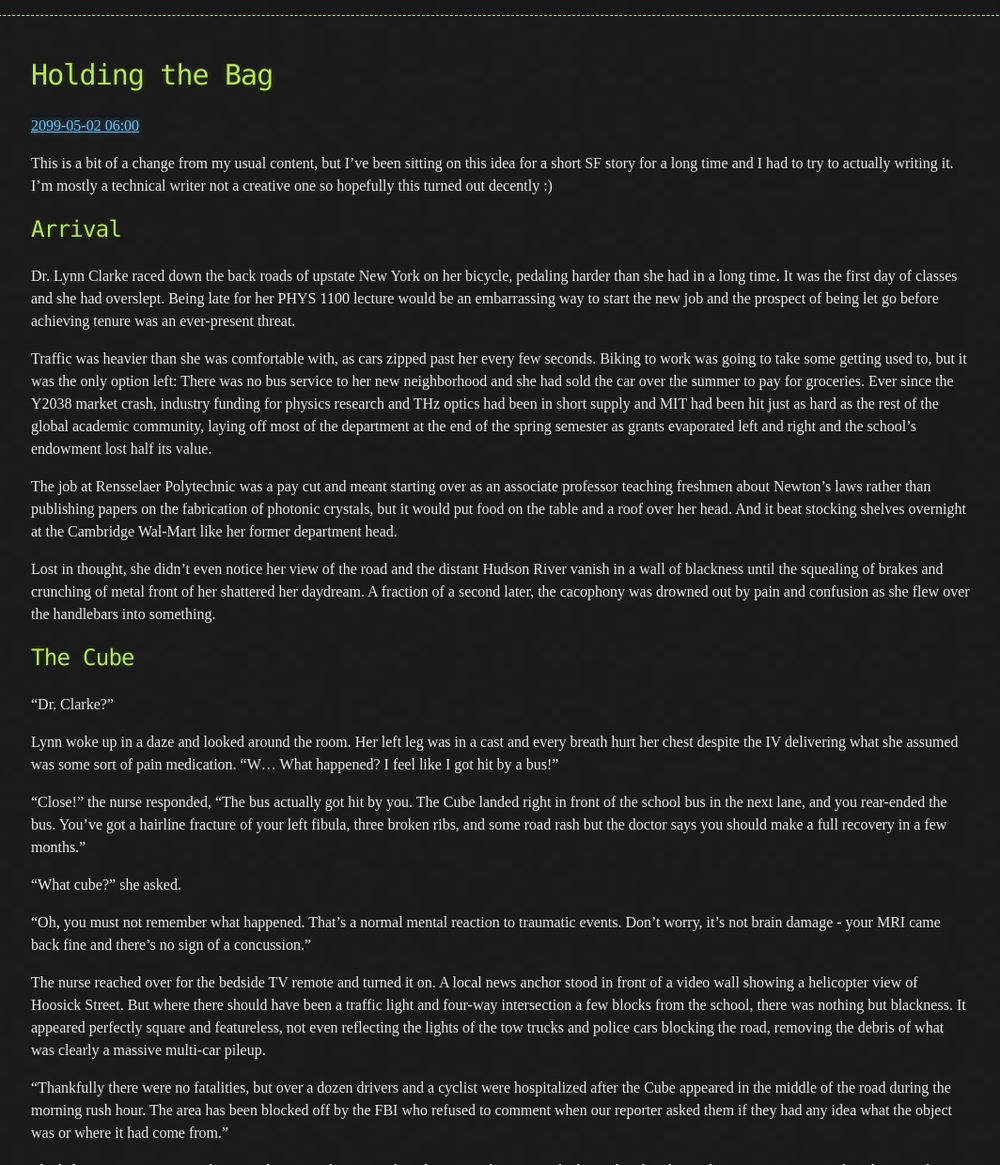
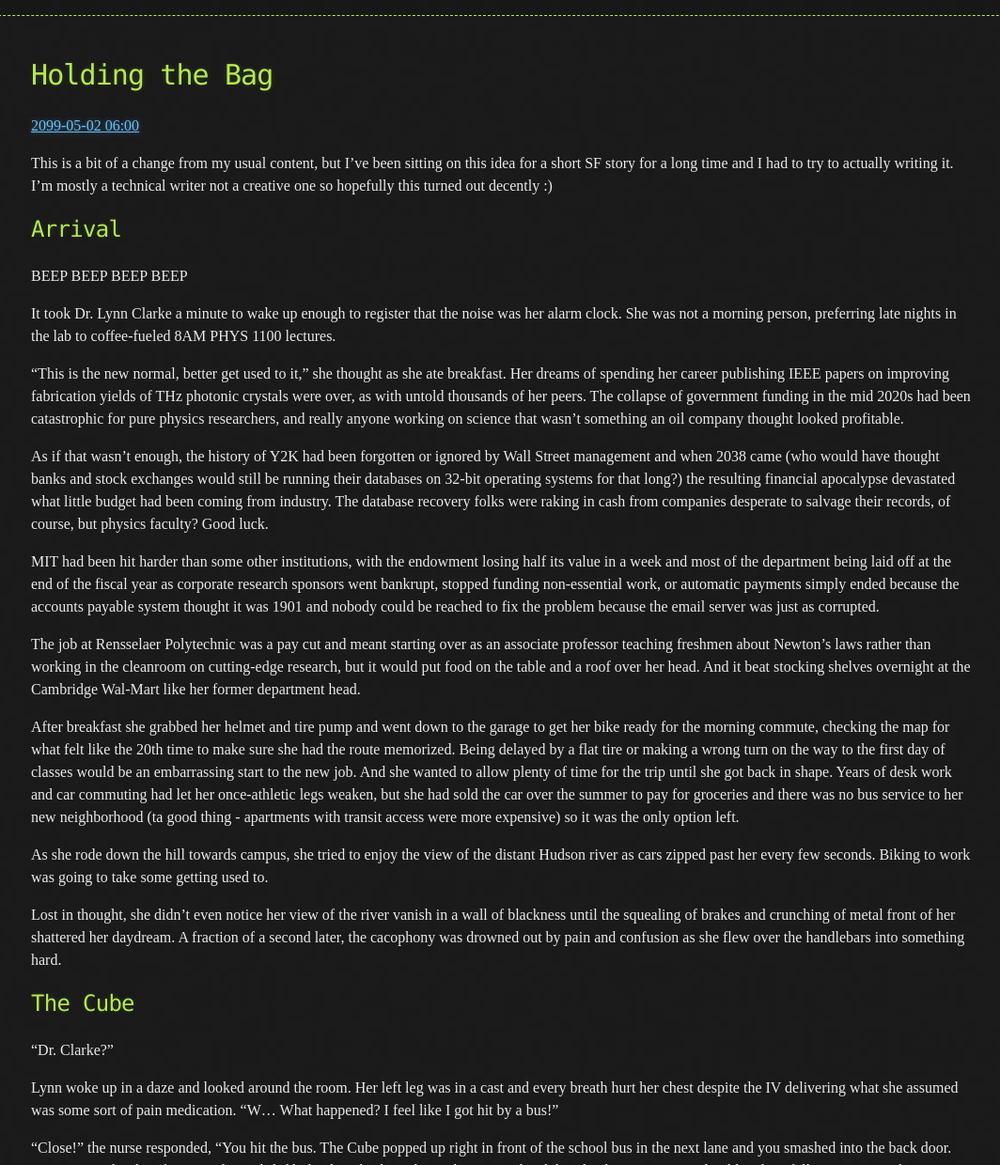
Before and after one commit to azonenberg/serdes-website, a Jekyll site: the page built from serdes/_posts/2099-05-01-Holding-the-Bag.md, in a window 1280 px wide and 1400 px high, cut to the strip 160-1400 px from the top of the window. Shown: the whole strip at 94% size, without its empty margins (107-1171 px from the left). Built offline with Jekyll 4.4.1, drawn with Linux system fonts in a browser that asks for light colours; some of the changed text lies outside the part shown.

Commit message:
Next section draft of HTB

```diff
--- a/serdes/_posts/2099-05-01-Holding-the-Bag.md
+++ b/serdes/_posts/2099-05-01-Holding-the-Bag.md
@@ -8,13 +8,23 @@ This is a bit of a change from my usual content, but I've been sitting on this i
 
 ## Arrival
 
-Dr. Lynn Clarke raced down the back roads of upstate New York on her bicycle, pedaling harder than she had in a long time. It was the first day of classes and she had overslept. Being late for her PHYS 1100 lecture would be an embarrassing way to start the new job and the prospect of being let go before achieving tenure was an ever-present threat.
+BEEP BEEP BEEP BEEP
 
-Traffic was heavier than she was comfortable with, as cars zipped past her every few seconds. Biking to work was going to take some getting used to, but it was the only option left: There was no bus service to her new neighborhood and she had sold the car over the summer to pay for groceries. Ever since the Y2038 market crash, industry funding for physics research and THz optics had been in short supply and MIT had been hit just as hard as the rest of the global academic community, laying off most of the department at the end of the spring semester as grants evaporated left and right and the school's endowment lost half its value.
+It took Dr. Lynn Clarke a minute to wake up enough to register that the noise was her alarm clock. She was not a morning person, preferring late nights in the lab to coffee-fueled 8AM PHYS 1100 lectures.
 
-The job at Rensselaer Polytechnic was a pay cut and meant starting over as an associate professor teaching freshmen about Newton's laws rather than publishing papers on the fabrication of photonic crystals, but it would put food on the table and a roof over her head. And it beat stocking shelves overnight at the Cambridge Wal-Mart like her former department head.
+"This is the new normal, better get used to it," she thought as she ate breakfast. Her dreams of spending her career publishing IEEE papers on improving fabrication yields of THz photonic crystals were over, as with untold thousands of her peers. The collapse of government funding in the mid 2020s had been catastrophic for pure physics researchers, and really anyone working on science that wasn't something an oil company thought looked profitable.
 
-Lost in thought, she didn't even notice her view of the road and the distant Hudson River vanish in a wall of blackness until the squealing of brakes and crunching of metal front of her shattered her daydream. A fraction of a second later, the cacophony was drowned out by pain and confusion as she flew over the handlebars into something.
+As if that wasn't enough, the history of Y2K had been forgotten or ignored by Wall Street management and when 2038 came (who would have thought banks and stock exchanges would still be running their databases on 32-bit operating systems for that long?) the resulting financial apocalypse devastated what little budget had been coming from industry. The database recovery folks were raking in cash from companies desperate to salvage their records, of course, but physics faculty? Good luck.
+
+MIT had been hit harder than some other institutions, with the endowment losing half its value in a week and most of the department being laid off at the end of the fiscal year as corporate research sponsors went bankrupt, stopped funding non-essential work, or automatic payments simply ended because the accounts payable system thought it was 1901 and nobody could be reached to fix the problem because the email server was just as corrupted.
+
+The job at Rensselaer Polytechnic was a pay cut and meant starting over as an associate professor teaching freshmen about Newton's laws rather than working in the cleanroom on cutting-edge research, but it would put food on the table and a roof over her head. And it beat stocking shelves overnight at the Cambridge Wal-Mart like her former department head.
+
+After breakfast she grabbed her helmet and tire pump and went down to the garage to get her bike ready for the morning commute, checking the map for what felt like the 20th time to make sure she had the route memorized. Being delayed by a flat tire or making a wrong turn on the way to the first day of classes would be an embarrassing start to the new job. And she wanted to allow plenty of time for the trip until she got back in shape. Years of desk work and car commuting had let her once-athletic legs weaken, but she had sold the car over the summer to pay for groceries and there was no bus service to her new neighborhood (ta good thing - apartments with transit access were more expensive) so it was the only option left.
+
+As she rode down the hill towards campus, she tried to enjoy the view of the distant Hudson river as cars zipped past her every few seconds. Biking to work was going to take some getting used to.
+
+Lost in thought, she didn't even notice her view of the river vanish in a wall of blackness until the squealing of brakes and crunching of metal front of her shattered her daydream. A fraction of a second later, the cacophony was drowned out by pain and confusion as she flew over the handlebars into something hard.
 
 ## The Cube
 
@@ -22,11 +32,11 @@ Lost in thought, she didn't even notice her view of the road and the distant Hud
 
 Lynn woke up in a daze and looked around the room. Her left leg was in a cast and every breath hurt her chest despite the IV delivering what she assumed was some sort of pain medication. "W... What happened? I feel like I got hit by a bus!"
 
-"Close!" the nurse responded, "The bus actually got hit by you. The Cube landed right in front of the school bus in the next lane, and you rear-ended the bus. You've got a hairline fracture of your left fibula, three broken ribs, and some road rash but the doctor says you should make a full recovery in a few months."
+"Close!" the nurse responded, "You hit the bus. The Cube popped up right in front of the school bus in the next lane and you smashed into the back door. You've got a hairline fracture of your left fibula, three broken ribs, and some road rash but the doctor says you should make a full recovery in a few months."
 
-"What cube?" she asked.
+"Months? I have a class to teach... and wait a minute, what cube?" she asked.
 
-"Oh, you must not remember what happened. That's a normal mental reaction to traumatic events. Don't worry, it's not brain damage - your MRI came back fine and there's no sign of a concussion."
+"Oh, you must not remember what happened. That's a normal mental reaction to traumatic events. Don't worry, it's not brain damage or anything - your MRI came back fine and there's no sign of a concussion."
 
 The nurse reached over for the bedside TV remote and turned it on. A local news anchor stood in front of a video wall showing a helicopter view of Hoosick Street. But where there should have been a traffic light and four-way intersection a few blocks from the school, there was nothing but blackness. It appeared perfectly square and featureless, not even reflecting the lights of the tow trucks and police cars blocking the road, removing the debris of what was clearly a massive multi-car pileup.
 
@@ -34,10 +44,44 @@ The nurse reached over for the bedside TV remote and turned it on. A local news
 
 The helicopter camera panned over to the Price Chopper parking lot across the street, which was lined with people pressing up against hastily erected barriers trying to get a glimpse of the object, then cut to a reporter on the ground in the parking lot.
 
-"Hi there it's Bob from Channel 10 News. We're here with some of the spectators looking at the Cube".
+"Hi there it's Bob from Channel 10 News. We're here with some of the spectators looking at the Cube."
 
 Bob shoved the microphone in the face of a bearded man in his 60s.
 
 "What do you think about the Cube?"
 
-"
+"The army should have already blown it up. The eggs will be hatching any minute and then it's game over!"
+
+Bob turned to a pair of college girls behind him. "What about you?"
+
+"This is the most exciting moment in our history. We've finally made contact with another species! We need to put aside our differences and show them our best side."
+
+Bob continued interviewing the locals. Theories ranged from a secret government project gone wrong to an unexploded alien antimatter bomb to a real-life version of the Monolith from "2001". Member of a local religious cult had already erected a cross at one side of the parking lot and were singing and praying in hopes of being spared by whatever deity had delivered it.
+
+As the TV droned on and on, failing to reveal any useful information other than "it's a big black box", she fell back asleep.
+
+## Freedom
+
+Lynn rolled down the hallway of the hospital on her scooter. It had been a difficult couple of days, but she had been cleared for discharge.
+
+"Professor?"
+
+She looked up and saw a skinny man wearing a T-shirt featuring an anthropomorphic fox, holding a set of car keys.
+
+"Abe Jackson. I'm one of Dr. Chan's Ph.D students. He said you called asking for a ride? I live a few blocks from you so he asked me to help you out. I can give you a lift to campus whenever you need."
+
+"That would be great! I was planning on biking to school but that's not going to be happening for a while," she responded with a small laugh.
+
+Abe walked her to an old blue Toyota Tercel that looked like it would fall apart if it made a sudden stop. The foam in the seats had disintegrated decades ago and had been replaced by cloth seat covers over some kind of improvised padding. The hatchback brake light dangled precariously from two strips of duct tape, and several spots on the fenders were rusted through. "Meet Old Betsy. She doesn't look like much, but she runs. With the stipends they pay us these days..."
+
+He started the car and threw it into gear. There was a disconcerting rattling noise from the brake light bouncing against the rear window but it otherwise didn't sound like too much of a death trap.
+
+"So how much have you been following the Cube situation?" he asked.
+
+"Not much. I was too loopy from the meds to be paying much attention. What do we know about it?"
+
+"You mean them?"
+
+"Wait, there's more than one now???" she asked.
+
+"Yeah, another one popped up a day later right in the middle of a house in Costa Rica. Looked like it got hit by a tornado. Luckily nobody was home."
```
